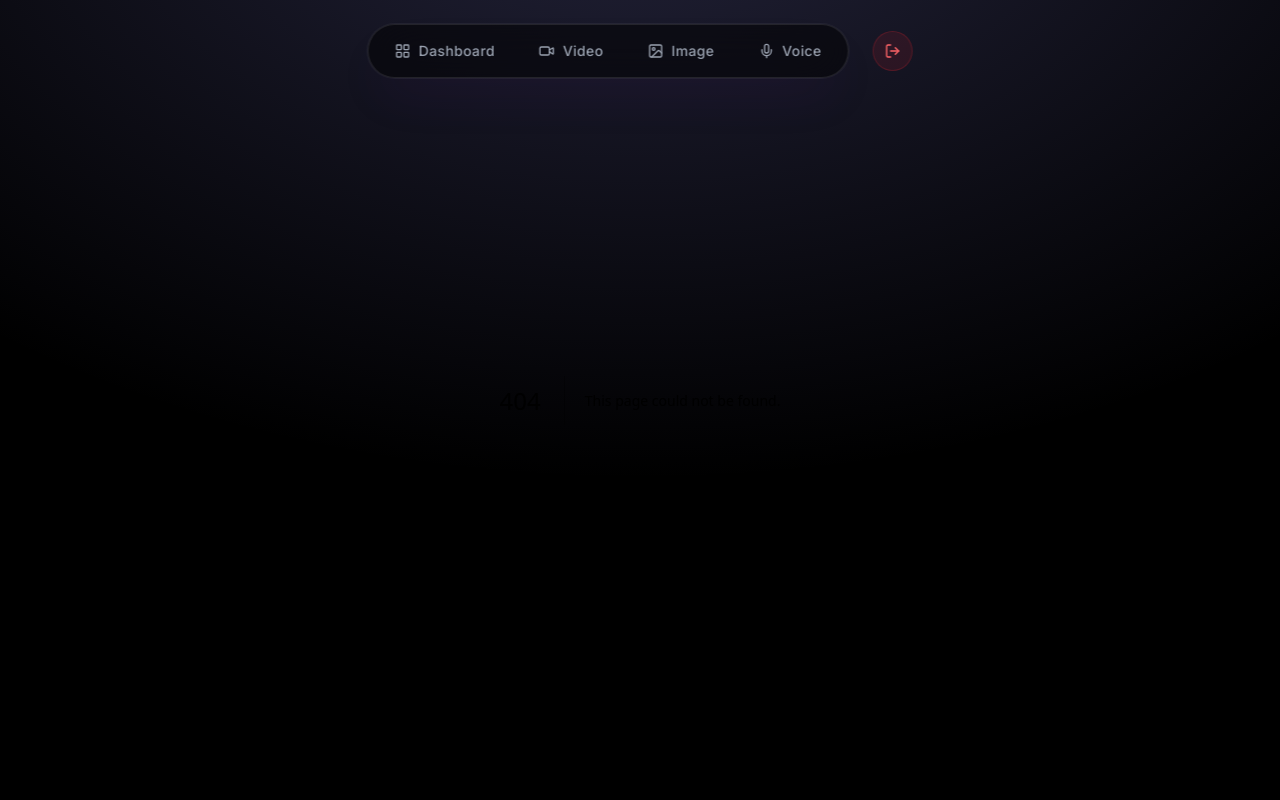
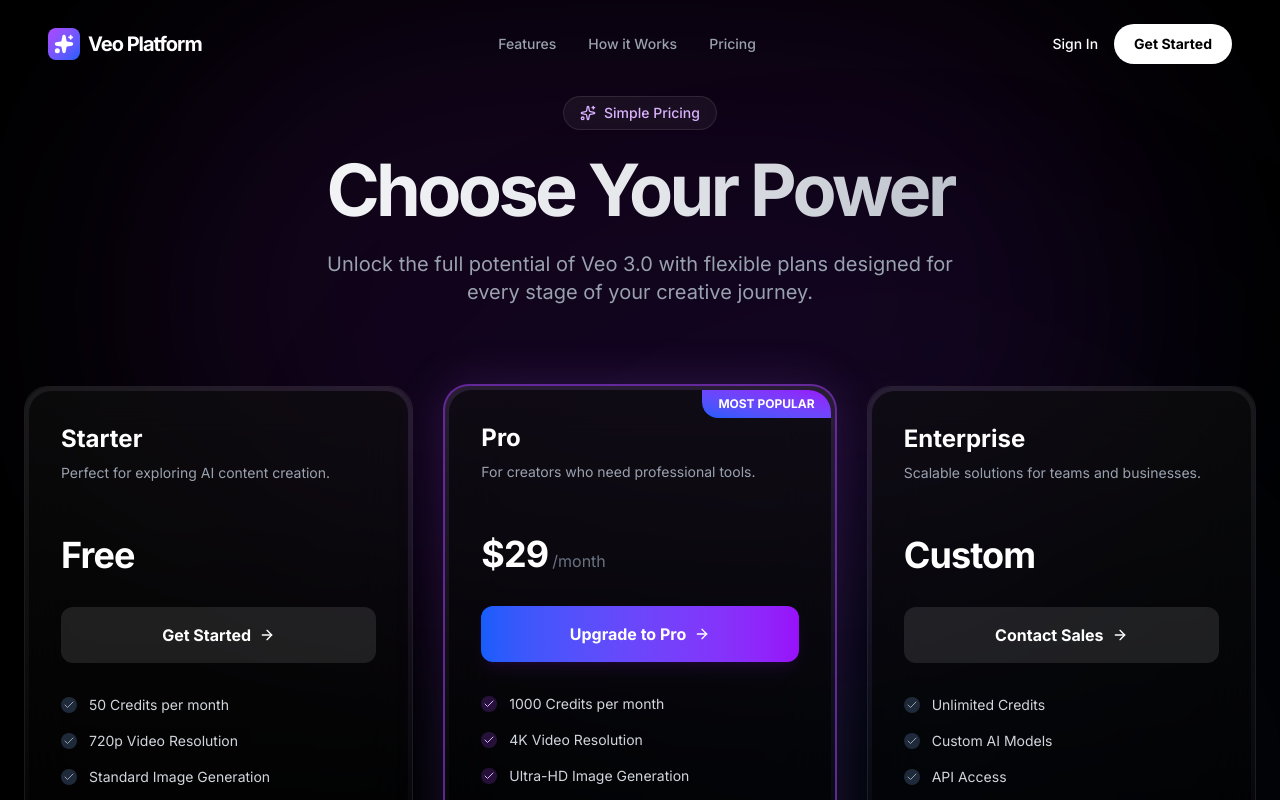
Before and after one commit to mohamedziro-coder/veo3-platform, a Next.js app: page /pricing in a window 1280 px wide. Before the commit this address had no page. Shown: the top 800 px of the page. Built offline with nearby package versions, Linux system fonts and the light colour scheme.

Commit message:
fix: resolve hydration error and React hooks order in voice page

```diff
--- /dev/null
+++ b/src/app/pricing/page.tsx
@@ -0,0 +1,172 @@
+"use client";
+
+import { motion } from "framer-motion";
+import { Check, Sparkles, Zap, Shield, Globe, ArrowRight } from "lucide-react";
+import Link from "next/link";
+
+const PLANS = [
+    {
+        name: "Starter",
+        price: "Free",
+        description: "Perfect for exploring AI content creation.",
+        features: [
+            "50 Credits per month",
+            "720p Video Resolution",
+            "Standard Image Generation",
+            "Basic Voice Cloning",
+            "Community Support"
+        ],
+        cta: "Get Started",
+        href: "/signup",
+        popular: false,
+        gradient: "from-gray-500 to-gray-700"
+    },
+    {
+        name: "Pro",
+        price: "$29",
+        period: "/month",
+        description: "For creators who need professional tools.",
+        features: [
+            "1000 Credits per month",
+            "4K Video Resolution",
+            "Ultra-HD Image Generation",
+            "Premium Voice Models",
+            "Priority Processing",
+            "Commercial License"
+        ],
+        cta: "Upgrade to Pro",
+        href: "/signup?plan=pro",
+        popular: true,
+        gradient: "from-blue-500 to-purple-600"
+    },
+    {
+        name: "Enterprise",
+        price: "Custom",
+        description: "Scalable solutions for teams and businesses.",
+        features: [
+            "Unlimited Credits",
+            "Custom AI Models",
+            "API Access",
+            "Dedicated Support Manager",
+            "SSO & Security",
+            "SLA Guarantee"
+        ],
+        cta: "Contact Sales",
+        href: "mailto:sales@veoplatform.com",
+        popular: false,
+        gradient: "from-pink-500 to-orange-500"
+    }
+];
+
+export default function PricingPage() {
+    return (
+        <main className="min-h-screen bg-black text-white relative overflow-hidden pt-24 pb-20">
+            {/* Ambient Background */}
+            <div className="absolute inset-0 pointer-events-none">
+                <div className="absolute top-0 left-1/2 -translate-x-1/2 w-[1000px] h-[600px] bg-purple-900/20 rounded-full blur-[120px]" />
+                <div className="absolute bottom-0 right-0 w-[800px] h-[800px] bg-blue-900/10 rounded-full blur-[150px]" />
+            </div>
+
+            <div className="max-w-7xl mx-auto px-6 relative z-10">
+                {/* Header */}
+                <div className="text-center mb-20 space-y-6">
+                    <motion.div
+                        initial={{ opacity: 0, y: 20 }}
+                        animate={{ opacity: 1, y: 0 }}
+                        className="inline-flex items-center gap-2 px-4 py-1.5 rounded-full bg-white/5 border border-white/10 backdrop-blur-md text-sm font-medium text-purple-300"
+                    >
+                        <Sparkles className="w-4 h-4" />
+                        <span>Simple Pricing</span>
+                    </motion.div>
+
+                    <motion.h1
+                        initial={{ opacity: 0, y: 20 }}
+                        animate={{ opacity: 1, y: 0 }}
+                        transition={{ delay: 0.1 }}
+                        className="text-5xl md:text-7xl font-bold tracking-tighter bg-clip-text text-transparent bg-gradient-to-r from-white via-gray-200 to-gray-400"
+                    >
+                        Choose Your Power
+                    </motion.h1>
+
+                    <motion.p
+                        initial={{ opacity: 0, y: 20 }}
+                        animate={{ opacity: 1, y: 0 }}
+                        transition={{ delay: 0.2 }}
+                        className="text-xl text-gray-400 max-w-2xl mx-auto"
+                    >
+                        Unlock the full potential of Veo 3.0 with flexible plans designed for every stage of your creative journey.
+                    </motion.p>
+                </div>
+
+                {/* Pricing Grid */}
+                <div className="grid grid-cols-1 md:grid-cols-3 gap-8">
+                    {PLANS.map((plan, i) => (
+                        <motion.div
+                            key={plan.name}
+                            initial={{ opacity: 0, y: 30 }}
+                            animate={{ opacity: 1, y: 0 }}
+                            transition={{ delay: 0.2 + (i * 0.1) }}
+                            className={`relative group rounded-3xl p-1 ${plan.popular ? 'ring-2 ring-purple-500/50 shadow-[0_0_50px_rgba(168,85,247,0.2)]' : 'border border-white/10'}`}
+                        >
+                            {/* Card Background & Glass Effect */}
+                            <div className="absolute inset-0 bg-gradient-to-b from-white/10 to-transparent rounded-3xl pointer-events-none" />
+                            <div className="h-full bg-black/60 backdrop-blur-xl rounded-[1.4rem] p-8 flex flex-col relative overflow-hidden">
+
+                                {/* Popular Badge */}
+                                {plan.popular && (
+                                    <div className="absolute top-0 right-0 bg-gradient-to-bl from-purple-600 to-blue-600 text-white text-xs font-bold px-4 py-1.5 rounded-bl-2xl">
+                                        MOST POPULAR
+                                    </div>
+                                )}
+
+                                {/* Plan Name & Description */}
+                                <div className="mb-8">
+                                    <h3 className="text-2xl font-bold mb-2">{plan.name}</h3>
+                                    <p className="text-gray-400 text-sm h-10">{plan.description}</p>
+                                </div>
+
+                                {/* Price */}
+                                <div className="mb-8 flex items-baseline gap-1">
+                                    <span className="text-4xl font-bold tracking-tight">{plan.price}</span>
+                                    {plan.period && <span className="text-gray-500">{plan.period}</span>}
+                                </div>
+
+                                {/* Action Button */}
+                                <Link
+                                    href={plan.href}
+                                    className={`w-full py-4 rounded-xl font-bold text-center transition-all mb-8 flex items-center justify-center gap-2 group/btn ${plan.popular
+                                            ? 'bg-gradient-to-r from-blue-600 to-purple-600 hover:scale-[1.02] shadow-lg shadow-purple-900/20'
+                                            : 'bg-white/10 hover:bg-white/20'
+                                        }`}
+                                >
+                                    {plan.cta}
+                                    <ArrowRight className="w-4 h-4 group-hover/btn:translate-x-1 transition-transform" />
+                                </Link>
+
+                                {/* Features List */}
+                                <div className="space-y-4 flex-1">
+                                    {plan.features.map((feature, fIndex) => (
+                                        <div key={fIndex} className="flex items-start gap-3 text-sm text-gray-300">
+                                            <div className={`mt-0.5 p-0.5 rounded-full ${plan.popular ? 'bg-purple-500/20 text-purple-300' : 'bg-gray-800 text-gray-400'}`}>
+                                                <Check className="w-3 h-3" />
+                                            </div>
+                                            <span>{feature}</span>
+                                        </div>
+                                    ))}
+                                </div>
+                            </div>
+                        </motion.div>
+                    ))}
+                </div>
+
+                {/* Trust Badges */}
+                <div className="mt-24 pt-12 border-t border-white/5 flex flex-wrap justify-center gap-8 md:gap-16 opacity-50 grayscale hover:grayscale-0 transition-all duration-500">
+                    {/* Add dummy logs or trust text */}
+                    <div className="flex items-center gap-2"><Globe className="w-5 h-5" /> Global Payment Support</div>
+                    <div className="flex items-center gap-2"><Shield className="w-5 h-5" /> Secure SSL Encryption</div>
+                    <div className="flex items-center gap-2"><Zap className="w-5 h-5" /> Instant Activation</div>
+                </div>
+            </div>
+        </main>
+    );
+}
--- a/src/components/Navigation.tsx
+++ b/src/components/Navigation.tsx
@@ -11,7 +11,7 @@ export default function Navigation() {
     const pathname = usePathname();
 
     // Check if we are on the Landing Page or Auth pages
-    const isLandingPage = pathname === "/";
+    const isLandingPage = pathname === "/" || pathname === "/pricing";
     const isAuthPage = pathname === "/login" || pathname === "/signup";
 
     // Check if user is admin
@@ -93,7 +93,7 @@ export default function Navigation() {
                 <div className="hidden md:flex items-center gap-8 text-sm font-medium text-gray-400">
                     <Link href="/#features" className="hover:text-white transition-colors">Features</Link>
                     <Link href="/#how-it-works" className="hover:text-white transition-colors">How it Works</Link>
-                    <Link href="/#pricing" className="hover:text-white transition-colors">Pricing</Link>
+                    <Link href="/pricing" className="hover:text-white transition-colors">Pricing</Link>
                 </div>
 
                 {/* Auth Buttons */}
```
